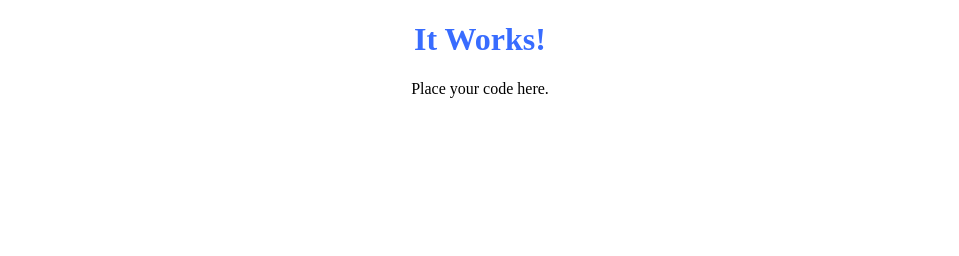
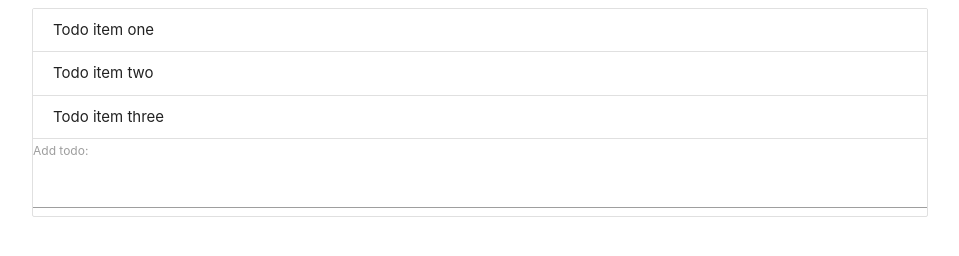
Before and after one commit to amolofeev/WebApp, a React app in the folder frontend/: page / in a window 1280 px wide. Shown: the whole page, without its empty margins (160-1119 px from the left). Built offline with nearby package versions, Linux system fonts and the light colour scheme.

Commit message:
add: simple TodoList app

```diff
--- /dev/null
+++ b/frontend/src/TodList/CreateForm.js
@@ -0,0 +1,40 @@
+import React, {Component} from 'react'
+
+class CreateForm extends Component {
+    constructor() {
+        super()
+
+        this.handleChange = this.handleChange.bind(this)
+        this.handleSubmit= this.handleSubmit.bind(this)
+
+        this.state = {
+            content: ''
+        }
+
+    }
+
+    handleChange(e) {
+        this.setState({
+            content: e.target.value
+        })
+    }
+
+    handleSubmit(e) {
+        e.preventDefault()
+        this.props.createCallback(this.state)
+        this.setState({content: ''})
+    }
+
+    render() {
+        return (
+            <div>
+                <form onSubmit={this.handleSubmit}>
+                    <label>Add todo:</label>
+                    <input type="text" onChange={this.handleChange} value={this.state.content}/>
+                </form>
+            </div>
+        )
+    }
+}
+
+export default CreateForm
--- /dev/null
+++ b/frontend/src/TodList/TodoItem.js
@@ -0,0 +1,11 @@
+import React, {Component} from 'react'
+
+const TodoItem = ({item, deleteCallback}) => {
+    return (
+        <div className="todo-item collection-item" onClick={() => {deleteCallback(item.id)}}>
+            <span>{item.content}</span>
+        </div>
+    )
+}
+
+export default TodoItem
--- /dev/null
+++ b/frontend/src/TodList/index.css
@@ -0,0 +1,4 @@
+.todo-item:hover {
+    text-decoration: line-through;
+    cursor: pointer;
+}
--- /dev/null
+++ b/frontend/src/TodList/index.js
@@ -0,0 +1,57 @@
+import React, {Component} from 'react'
+import TodoItem from "./TodoItem";
+import CreateForm from "./CreateForm";
+import './index.css'
+
+
+class TodoList extends Component{
+    constructor(){
+        super()
+
+        this.deleteCallback = this.deleteCallback.bind(this)
+        this.createCallback = this.createCallback.bind(this)
+
+        this.state = {
+            items: [
+                {id:1, content: "Todo item one"},
+                {id:2, content: "Todo item two"},
+                {id:3, content: "Todo item three"},
+            ]
+        }
+    }
+
+    deleteCallback(id) {
+        const items = this.state.items.filter(item => {
+            return item.id !== id
+        })
+        this.setState({items})
+    }
+
+    createCallback(item){
+        item.id = Math.random()
+        const items = [...this.state.items, item]
+        this.setState({items})
+    }
+
+    render(){
+        const {items} = this.state
+        const _component = items.length ? (
+            items.map(item => <TodoItem item={item} deleteCallback={this.deleteCallback} key={item.id} />)
+        ) : (
+            <p className="center">
+                <b>Your TodoList is empty!</b>
+            </p>
+        )
+
+
+        return (
+            <div className="todo-list collection">
+                {_component}
+                <CreateForm createCallback={this.createCallback}/>
+            </div>
+        )
+
+    }
+}
+
+export default TodoList
--- a/frontend/src/index.css
+++ /dev/null
@@ -1,8 +0,0 @@
-
-.content {
-    text-align: center;
-}
-
-h1 {
-    color: #386cff;
-}
--- a/frontend/src/index.html
+++ b/frontend/src/index.html
@@ -3,6 +3,8 @@
 <head>
     <meta charset="utf-8">
     <title>WebApp</title>
+
+    <link rel="stylesheet" href="https://cdnjs.cloudflare.com/ajax/libs/materialize/1.0.0-rc.2/css/materialize.min.css" />
 </head>
 <body>
 <div id="root"></div>
--- a/frontend/src/index.js
+++ b/frontend/src/index.js
@@ -1,14 +1,11 @@
 import React, {Component} from 'react'
 import ReactDOM from 'react-dom'
-import './index.css'
+import TodoList from "./TodList";
 
 const App = () => {
     return (
-        <div className="app-container">
-            <div className="content">
-                <h1>It Works!</h1>
-                <p>Place your code here.</p>
-            </div>
+        <div className="app-container container">
+            <TodoList />
         </div>
     )
 }
```
Also changed, not shown: README.md.
